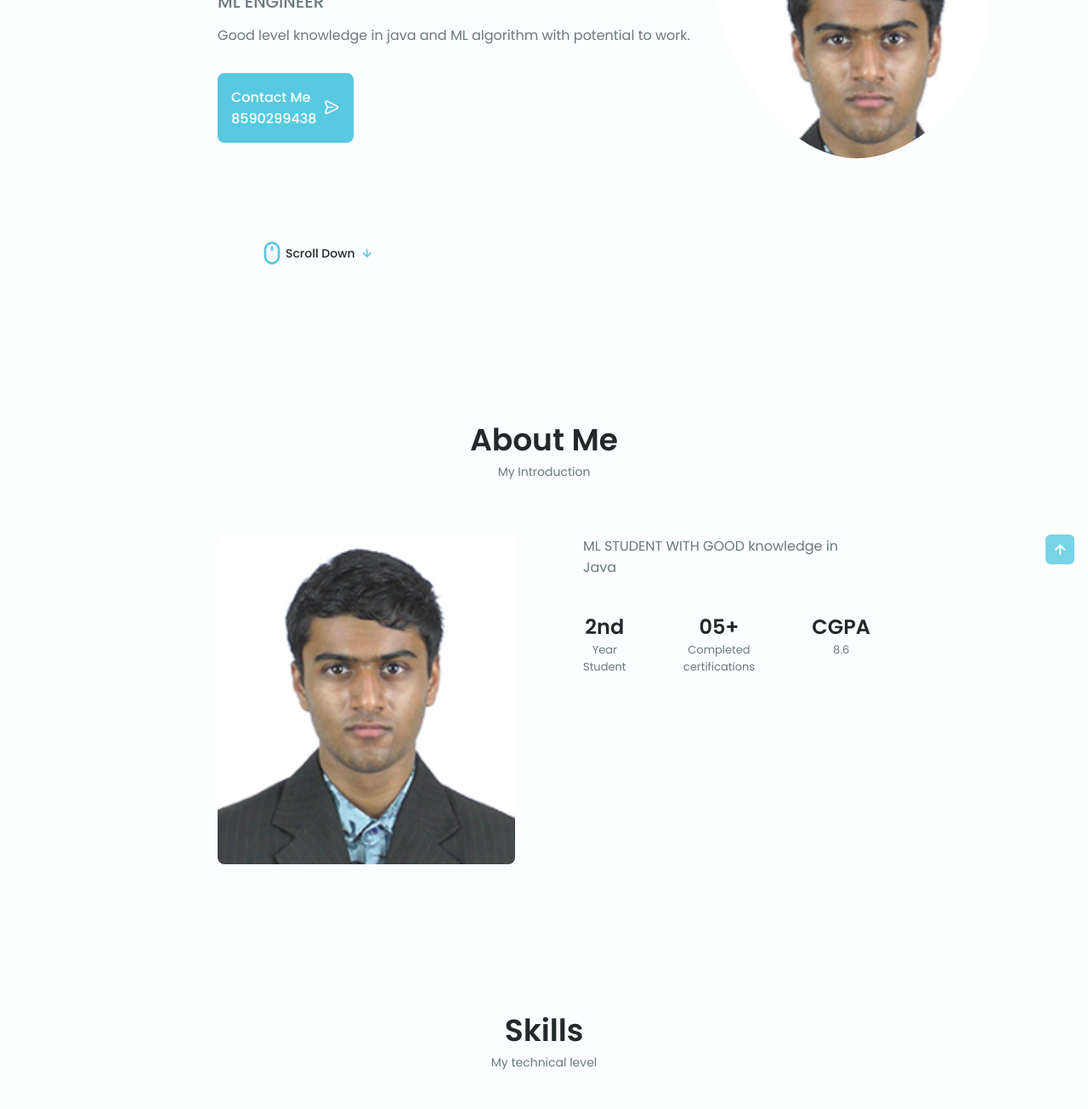
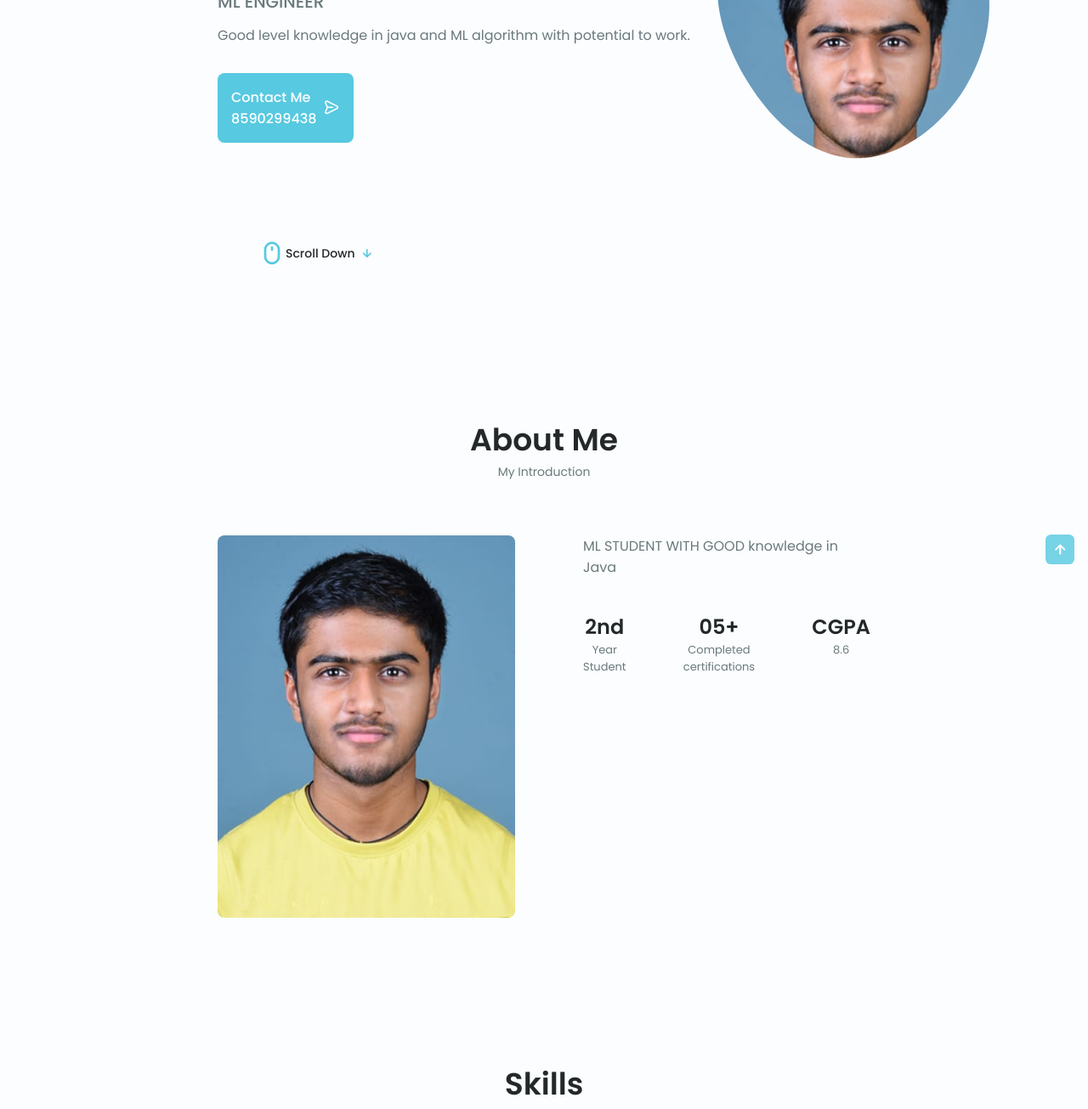
Before and after one commit to Aswin-G710/new-portfolio, a plain HTML site: page index.html in a window 1280 px wide. Shown: the part 296-1601 px from the top of the page at 85% size. Drawn offline with nearby package versions, Linux system fonts and the light colour scheme.

Commit message:
changed image

```diff
--- a/index.html
+++ b/index.html
@@ -72,7 +72,7 @@
                                     165.547 130.807 187.559 100.226 186.353C69.6454 185.297 41.0228 161.023 21.7403
                                     129.362C2.45775 97.8511 -7.48481 59.1033 6.67581 34.5279C20.9871 10.1032 59.7028
                                     -0.149132 97.9666 0.00163737C136.23 0.303176 174.193 10.857 190.312 36.4879Z"/>
-                                    <image class="home__blob-img" x="" xlink:href="packages/images/1.png"/>
+                                    <image class="home__blob-img" x="" xlink:href="packages/images/IMG-20221125-WA0002.jpg"/>
                                 </g>
                             </svg>
                         </div>
@@ -103,7 +103,7 @@
                 <span class="section__subtitle">My Introduction</span>
 
                 <div class="about__container container grid">
-                    <img src="packages/images/1.png" alt="" class="about__img">
+                    <img src="packages/images/IMG-20221125-WA0002.jpg" alt="" class="about__img">
                     <div class="about__data">
                         <p class="about__description">
                             ML STUDENT WITH GOOD knowledge in Java
```
Also changed, not shown: packages/images/IMG-20221125-WA0002.jpg (added).
